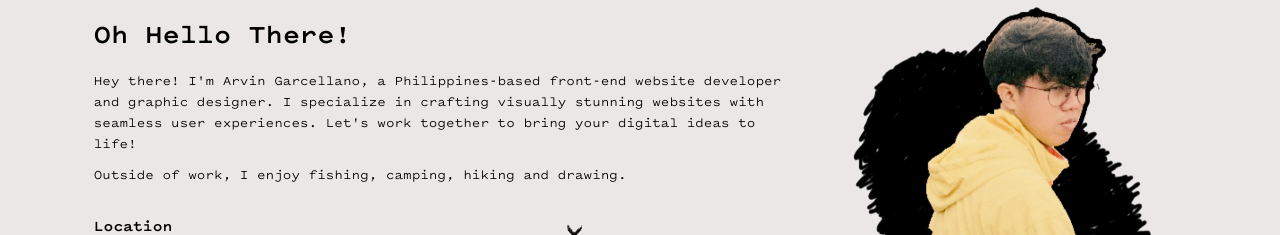
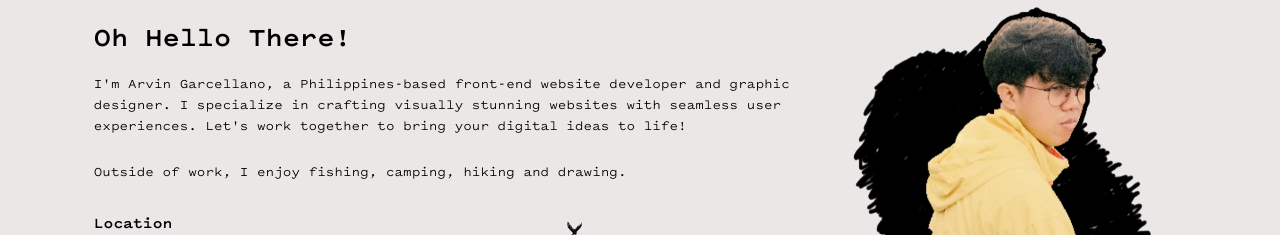
Before and after one commit to ArvinDev02/ben-portfolio, a Next.js app: page / in a window 1280 px wide. Shown: the part 1881-2116 px from the top of the page. Built offline with nearby package versions, Linux system fonts and the light colour scheme.

Commit message:
new added sections remove some codes

```diff
--- a/app/components/About.tsx
+++ b/app/components/About.tsx
@@ -53,7 +53,7 @@ export const About = () => {
             >
                 <h3>Oh Hello There!</h3>
                 <p>
-                    Hey there! I'm Arvin Garcellano, a Philippines-based front-end website developer and graphic designer. I specialize in crafting visually stunning websites with seamless user experiences. Let's work together to bring your digital ideas to life!
+                    I'm Arvin Garcellano, a Philippines-based front-end website developer and graphic designer. I specialize in crafting visually stunning websites with seamless user experiences. Let's work together to bring your digital ideas to life!
                 </p>
                 <p>
                     Outside of work, I enjoy fishing, camping, hiking and drawing.
--- a/app/globals.css
+++ b/app/globals.css
@@ -722,6 +722,7 @@ h3 {
 
   .about-section .info p {
     font-size: 14px;
+    margin-bottom: 25px;
   }
 
   .accordion-content {
```
